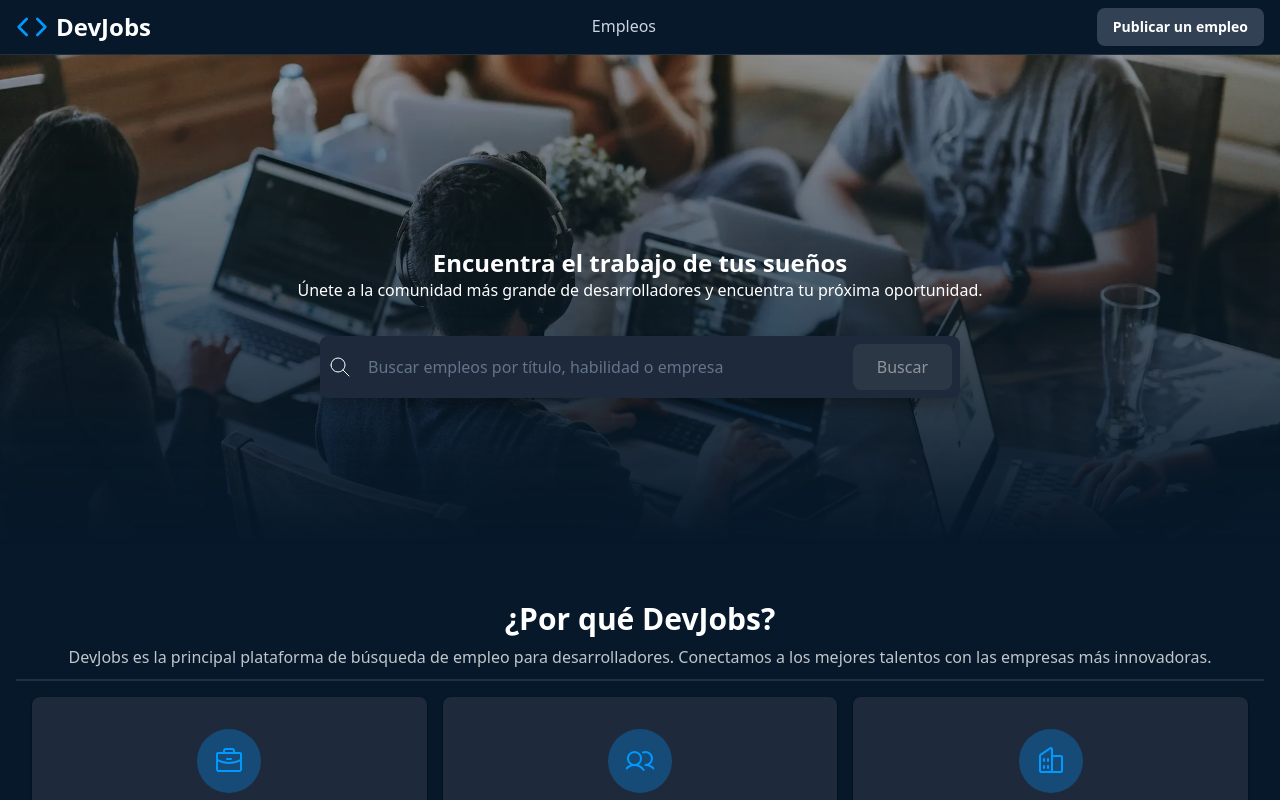
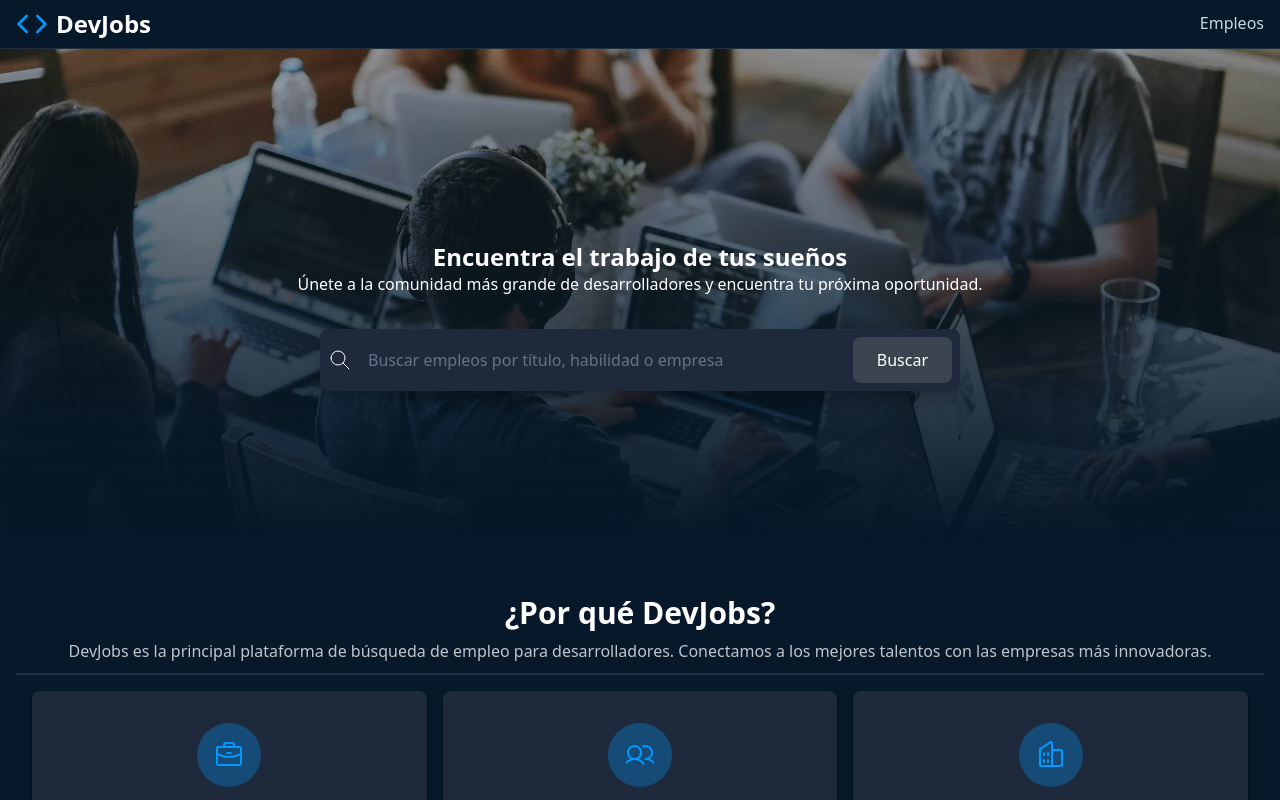
Before and after one commit to juaneslint/jscamp, a React (Vite) app in the folder 02-react/: page / in a window 1280 px wide. Shown: the top 800 px of the page. Built offline with nearby package versions, Linux system fonts and the light colour scheme.

Commit message:
Se implementa custom router con hooks de navegación y componente de route

```diff
--- a/02-react/src/App.jsx
+++ b/02-react/src/App.jsx
@@ -4,17 +4,16 @@ import Footer from './components/Footer'
 import { HomePage } from './pages/Home';
 import { SearchPage } from './pages/Search';
 import { NotFoundPage } from './pages/404';
+import { Route } from './components/Route';
 
 
 function App() {
-  const { pathname } = window.location
-
   return (
     <>
       <Header />
-      {pathname === '/' && <HomePage />}
-      {pathname === '/search' && <SearchPage />}
-      {pathname !== '/' && pathname !== '/search' && <NotFoundPage />}
+      <Route path="/" component={HomePage} />
+      <Route path="/search" component={SearchPage} />
+      <Route path="*" component={NotFoundPage} />
       <Footer />
     </>
   )
--- a/02-react/src/components/Header.jsx
+++ b/02-react/src/components/Header.jsx
@@ -1,7 +1,9 @@
+import { Link } from "./Link"
+
 function Header() {
     return (
         <header>
-            <a href="/" style={{ textDecoration: 'none' }}>
+            <Link href="/" style={{ textDecoration: 'none' }}>
                 <h1 style={{ color: 'white' }}>
                     <svg fill="none" stroke="currentColor" strokeLinecap="round" strokeLinejoin="round" strokeWidth="2"
                         viewBox="0 0 24 24" xmlns="http://www.w3.org/2000/svg">
@@ -10,15 +12,12 @@ function Header() {
                     </svg>
                     DevJobs
                 </h1>
-            </a>
+            </Link>
 
             <nav>
-                <a href="/search">Empleos</a>
+                <Link href="/search">Empleos</Link>
             </nav>
 
-            <div>
-                <a href="">Publicar un empleo</a>
-            </div>
         </header>
     )
 
--- /dev/null
+++ b/02-react/src/components/Link.jsx
@@ -0,0 +1,14 @@
+import { useRouter } from "../hooks/useRouter"
+export function Link({ href, children, ...restOfProps }) {
+    const { navigateTo } = useRouter()
+    const handleClick = (event) => {
+        event.preventDefault()
+        navigateTo(href)
+    }
+
+    return (
+        <a href={href}{...restOfProps} onClick={handleClick}>
+            {children}
+        </a>
+    )
+}
--- /dev/null
+++ b/02-react/src/components/Route.jsx
@@ -0,0 +1,9 @@
+import { useRouter } from "../hooks/useRouter";
+
+export function Route({ path, component: Component }) {
+    const { currentPath } = useRouter()
+
+    if (currentPath !== path) return null
+
+    return <Component />
+}
--- /dev/null
+++ b/02-react/src/hooks/useRouter.jsx
@@ -0,0 +1,21 @@
+import { useState, useEffect } from "react"
+export function useRouter() {
+    const [currentPath, setCurrentPath] = useState(window.location.pathname)
+    useEffect(() => {
+        const handleLocationChange = () => {
+            setCurrentPath(window.location.pathname)
+        }
+        window.addEventListener('popstate', handleLocationChange)
+
+        return () => {
+            window.removeEventListener('popstate', handleLocationChange)
+        }
+    }, [])
+
+    function navigateTo(path) {
+        window.history.pushState({}, '', path)
+        window.dispatchEvent(new PopStateEvent('popstate'))
+    }
+
+    return { currentPath, navigateTo }
+}
--- a/02-react/src/pages/Home.jsx
+++ b/02-react/src/pages/Home.jsx
@@ -1,4 +1,16 @@
+import { useRouter } from "../hooks/useRouter"
 export function HomePage() {
+    const { navigateTo } = useRouter()
+    const handleSearch = (event) => {
+        event.preventDefault()
+        const formData = new FormData(event.target)
+        const searchTerm = formData.get('search')
+        const url = searchTerm
+            ? `/search?text=${encodeURIComponent(searchTerm)}`
+            : '/search'
+
+        navigateTo(url)
+    }
     return (
         <main>
             <section>
@@ -8,19 +20,19 @@ export function HomePage() {
 
                 <p>Únete a la comunidad más grande de desarrolladores y encuentra tu próxima oportunidad.</p>
 
-                <form role="search">
+                <form role="search" onSubmit={handleSearch}>
                     <div>
-                        <svg xmlns="http://www.w3.org/2000/svg" width="24" height="24" viewBox="0 0 24 24" fill="none"
+                        <svg width="24" height="24" viewBox="0 0 24 24" fill="none"
                             stroke="currentColor" strokeWidth="1" strokeLinecap="round" strokeLinejoin="round"
-                            className="icon icon-tabler icons-tabler-outline icon-tabler-search">
+                        >
                             <path stroke="none" d="M0 0h24v24H0z" fill="none" />
                             <path d="M10 10m-7 0a7 7 0 1 0 14 0a7 7 0 1 0 -14 0" />
                             <path d="M21 21l-6 -6" />
                         </svg>
 
-                        <input required type="text" placeholder="Buscar empleos por título, habilidad o empresa" />
+                        <input name="search" required type="text" placeholder="Buscar empleos por título, habilidad o empresa" />
 
-                        <button disabled type="submit">Buscar</button>
+                        <button type="submit">Buscar</button>
                     </div>
                 </form>
             </section>
```
